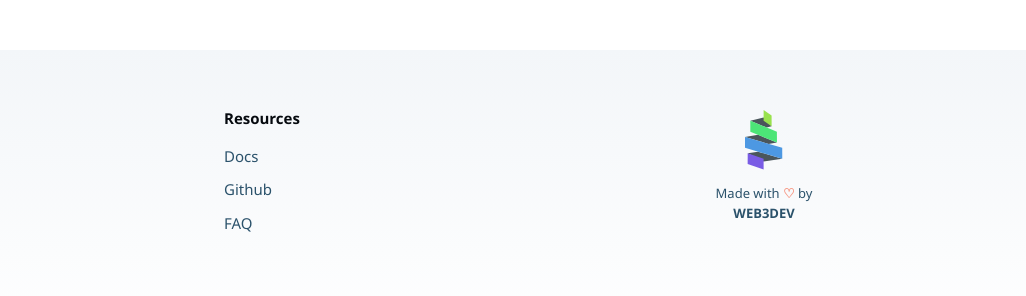
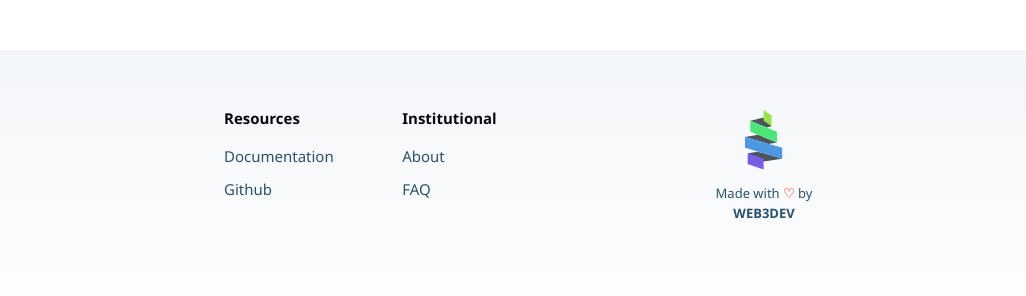
Before and after one commit to w3b3d3v/kyodo-protocol-website, a plain HTML site: page index.html in a window 1280 px wide. Shown: the part 6029-6325 px from the top of the page, 254-1280 px from the left. Drawn offline with nearby package versions, Linux system fonts and the light colour scheme; a small style sheet from the web is missing.

Commit message:
Added institutional section to footer

```diff
--- a/index.html
+++ b/index.html
@@ -494,16 +494,31 @@
             </div>
 
             <div class="footer-nav">
+
+              <div class="columns">
+
+                <div>
                   <h5>Resources</h5>
                   <ul>
                     <li>
                       <a href="https://docs.kyodoprotocol.xyz/">
-                    Docs
+                        Documentation
                       </a>
                     </li>
                     <li>
                       <a href="https://github.com/w3b3d3v/kyodo-protocol-docs" target="_blank">
                         Github
+                      </a>
+                    </li>
+                  </ul>
+                </div>
+
+                <div>
+                  <h5>Institutional</h5>
+                  <ul>
+                    <li>
+                      <a href="about.html">
+                        About
                       </a>
                     </li>
                     <li>
@@ -513,6 +528,10 @@
                     </li>
                   </ul>
                 </div>
+
+              </div> <!-- /columns -->
+
+            </div> <!-- /footer-nav -->
 
             <div class="web3dev">
               <img src="./images/web3dev.svg" alt="WEB3DEV">
```
Lines whose indentation alone changed are shown as unchanged.
